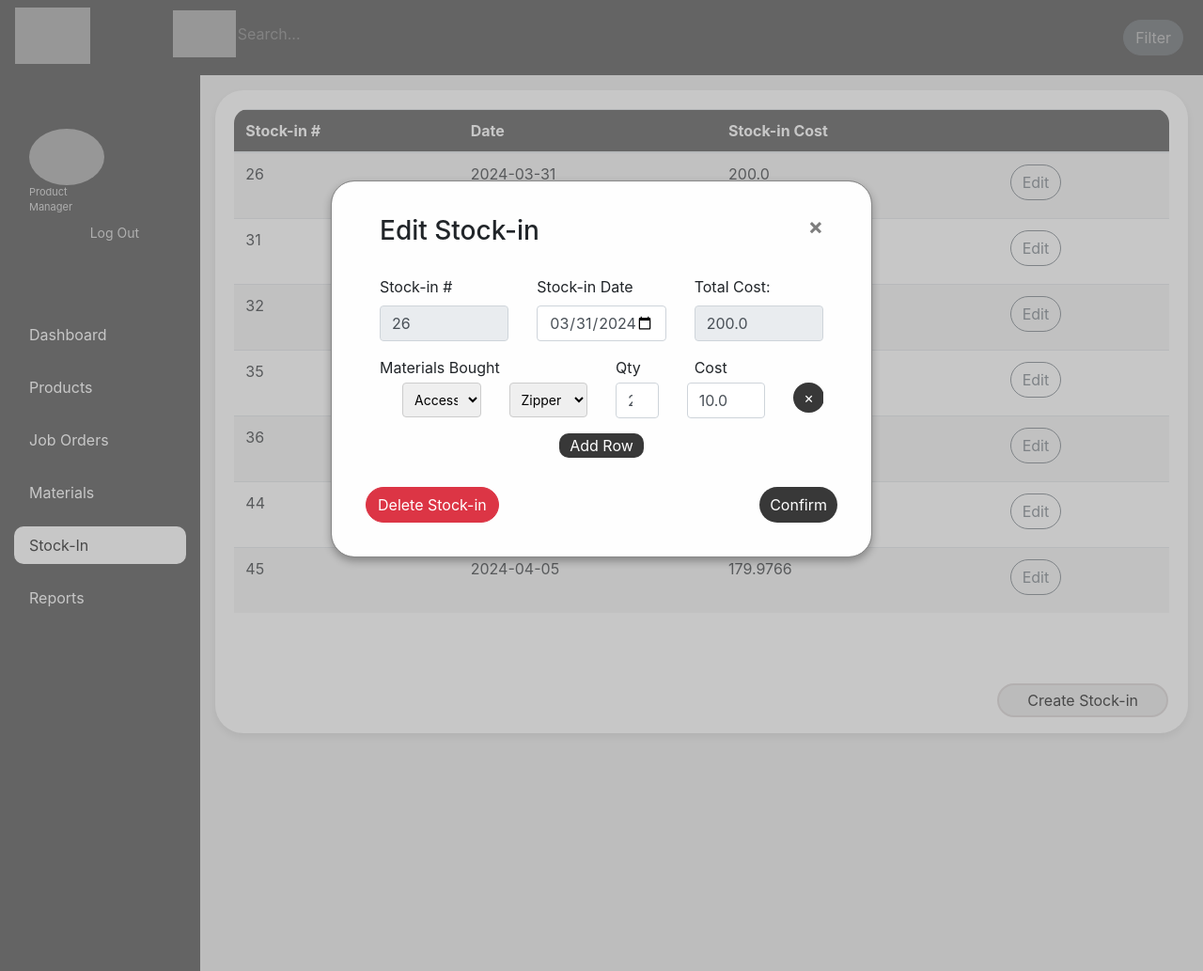
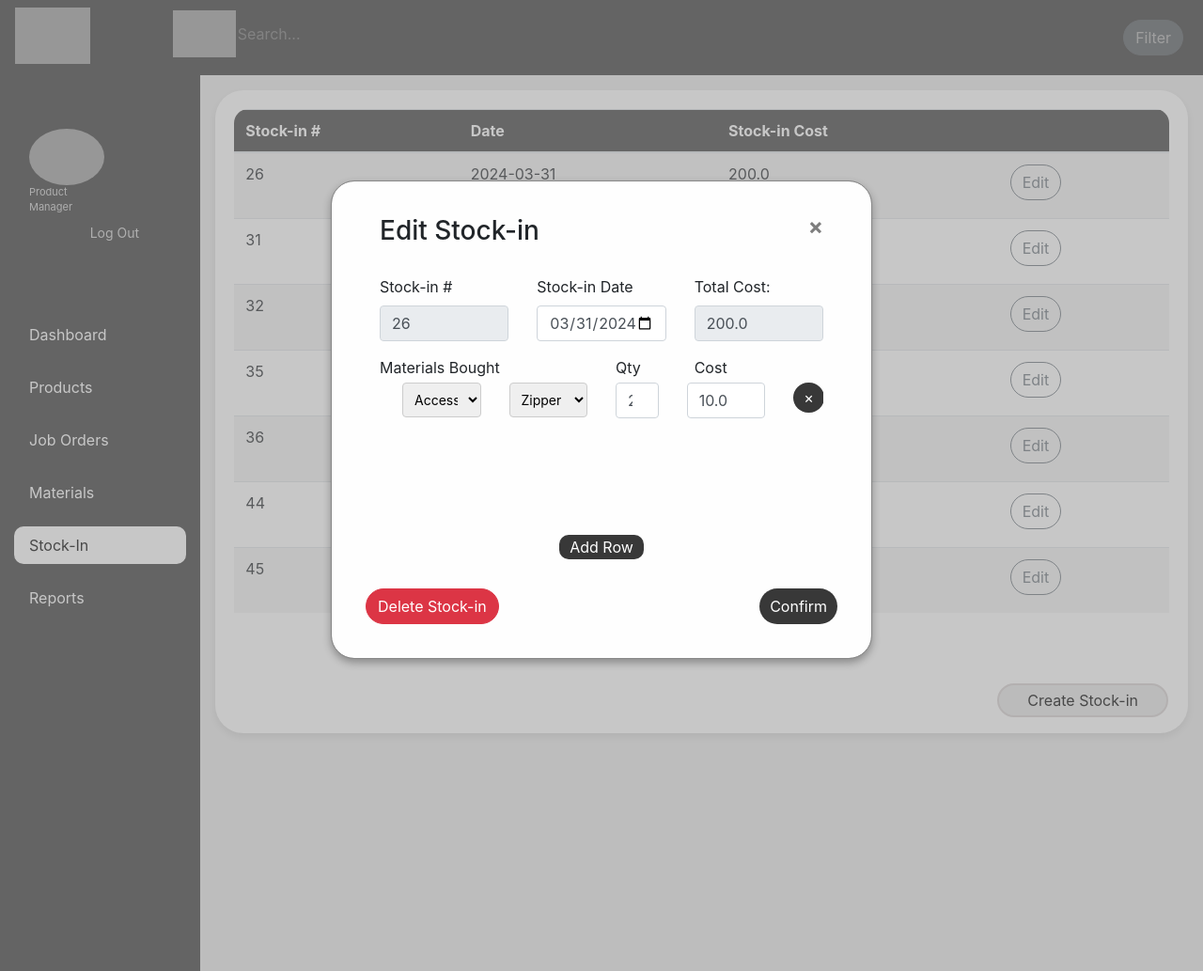
Before and after one commit to firefirefire17/BAD-Project, a Django app: page /stock_in/ in a window 1280 px wide, after a click on "Edit". Shown: the whole page at 94% size. Run offline with Django 5.2, Linux system fonts and the light colour scheme; a user stored in the database is signed in; data comes from the database, SQL or seed files in the repository; both versions use the stored data as it was after the commit; some libraries are stand-ins or nearby versions; grey boxes are pictures that could not be loaded.

Commit message:
modal ui changes

```diff
--- a/CLEAR/templates/CLEAR/stock_in.html
+++ b/CLEAR/templates/CLEAR/stock_in.html
@@ -75,7 +75,7 @@
                                             <div class="col-1">
                                             </div>
                                         </div>
-                                        <div class="materialRowContainer pl-4 pr-4" id="materialRowContainer{{stockIn_data.stock_in.pk}}" style="height:50%; overflow-x:visible; overflow-y:scroll;">
+                                        <div class="materialRowContainer pl-4 pr-4" id="materialRowContainer{{stockIn_data.stock_in.pk}}" style="height:150px; overflow-x:visible; overflow-y:scroll;">
                                             {% for material_data in stockIn_data.materials %}
                                             <div class="materialRow row mt-1" id="{{stockIn_data.stock_in.pk}}materialRow{{forloop.counter}}">
                                                 <div class="col-3">
@@ -234,7 +234,7 @@
                         <div class="col-1">
                         </div>
                     </div>
-                    <div class="materialRowContainer pl-4 pr-4" id="materialRowContainer" style="height:50%; overflow-x:visible; overflow-y:scroll;">
+                    <div class="materialRowContainer pl-4 pr-4" id="materialRowContainer" style="max-height:150px; overflow-x:visible; overflow-y:scroll;">
                         <div class="materialRow row mt-1" id="materialRow1">
                             <div class="col-3">
                                 <select class="material_type input-select">
```
Also changed, not shown: db.sqlite3.
